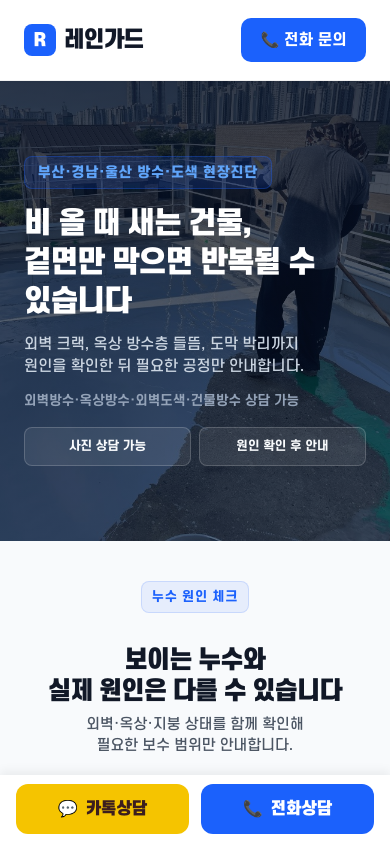
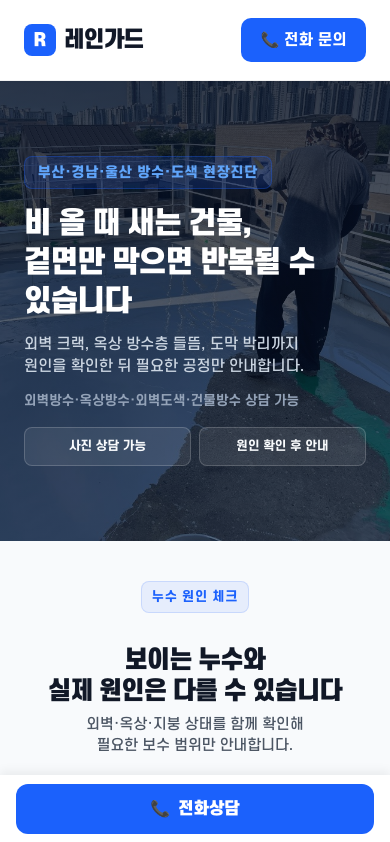
Before and after one commit to wogus5695-ctrl/Gyeongnam-bangsu-01, a React (Vite) app: page / in a window 390 px wide. Shown: the top 842 px of the page. Built offline with nearby package versions, Linux system fonts and the light colour scheme.

Commit message:
feat: 대표 번호 연동 및 모바일 환경 카톡/사진견적 상담 CTA 제거 완료

```diff
--- a/src/components/CostSection.tsx
+++ b/src/components/CostSection.tsx
@@ -207,6 +207,9 @@ export const CostSection: React.FC<CostSectionProps> = ({ keywordConfig }) => {
             width: 100%;
             padding: 0.95rem 1.5rem;
           }
+          .cost-buttons .btn-outline {
+            display: none !important;
+          }
         }
       `}</style>
     </section>
--- a/src/components/FloatingCTA.tsx
+++ b/src/components/FloatingCTA.tsx
@@ -1,11 +1,8 @@
 import React from "react";
-import { CONTACT_PHONE, KAKAO_URL, HAS_PHONE, HAS_KAKAO } from "../data/brand";
+import { CONTACT_PHONE, HAS_PHONE } from "../data/brand";
 
 export const FloatingCTA: React.FC = () => {
   const phoneHref = HAS_PHONE ? `tel:${CONTACT_PHONE}` : "#contact";
-  const kakaoHref = HAS_KAKAO ? KAKAO_URL : "#contact";
-  const kakaoTarget = HAS_KAKAO ? "_blank" : "_self";
-  const kakaoRel = HAS_KAKAO ? "noopener noreferrer" : undefined;
 
   return (
     <>
@@ -49,30 +46,7 @@ export const FloatingCTA: React.FC = () => {
         padding: "0.6rem 1rem calc(0.6rem + env(safe-area-inset-bottom, 0px)) 1rem", // iOS 세이프 에리아 대응
         gap: "0.75rem"
       }}>
-        {/* 카카오톡 상담 바로가기 */}
-        <a
-          href={kakaoHref}
-          target={kakaoTarget}
-          rel={kakaoRel}
-          style={{
-            flex: 1,
-            backgroundColor: "var(--kakao-color)",
-            color: "#3C1E1E",
-            textDecoration: "none",
-            display: "flex",
-            alignItems: "center",
-            justifyContent: "center",
-            gap: "0.5rem",
-            height: "50px",
-            borderRadius: "12px",
-            fontWeight: 900,
-            fontSize: "1rem",
-            boxSizing: "border-box"
-          }}
-        >
-          <span>💬</span>
-          <span>카톡상담</span>
-        </a>
+
 
         {/* 전화상담 바로가기 */}
         <a
--- a/src/data/brand.ts
+++ b/src/data/brand.ts
@@ -4,7 +4,7 @@ export const REPRESENTATIVE_NAME = "김건자";
 export const BUSINESS_NUMBER = "615-19-60928";
 
 // 연락처 정보 변수 (공란 시 방어 코드 동작)
-export const CONTACT_PHONE = "";
+export const CONTACT_PHONE = "010-9661-2196";
 export const KAKAO_URL = "";
 
 // 대표 정보 및 사업자 등록번호 노출 여부 판별 플래그
```
